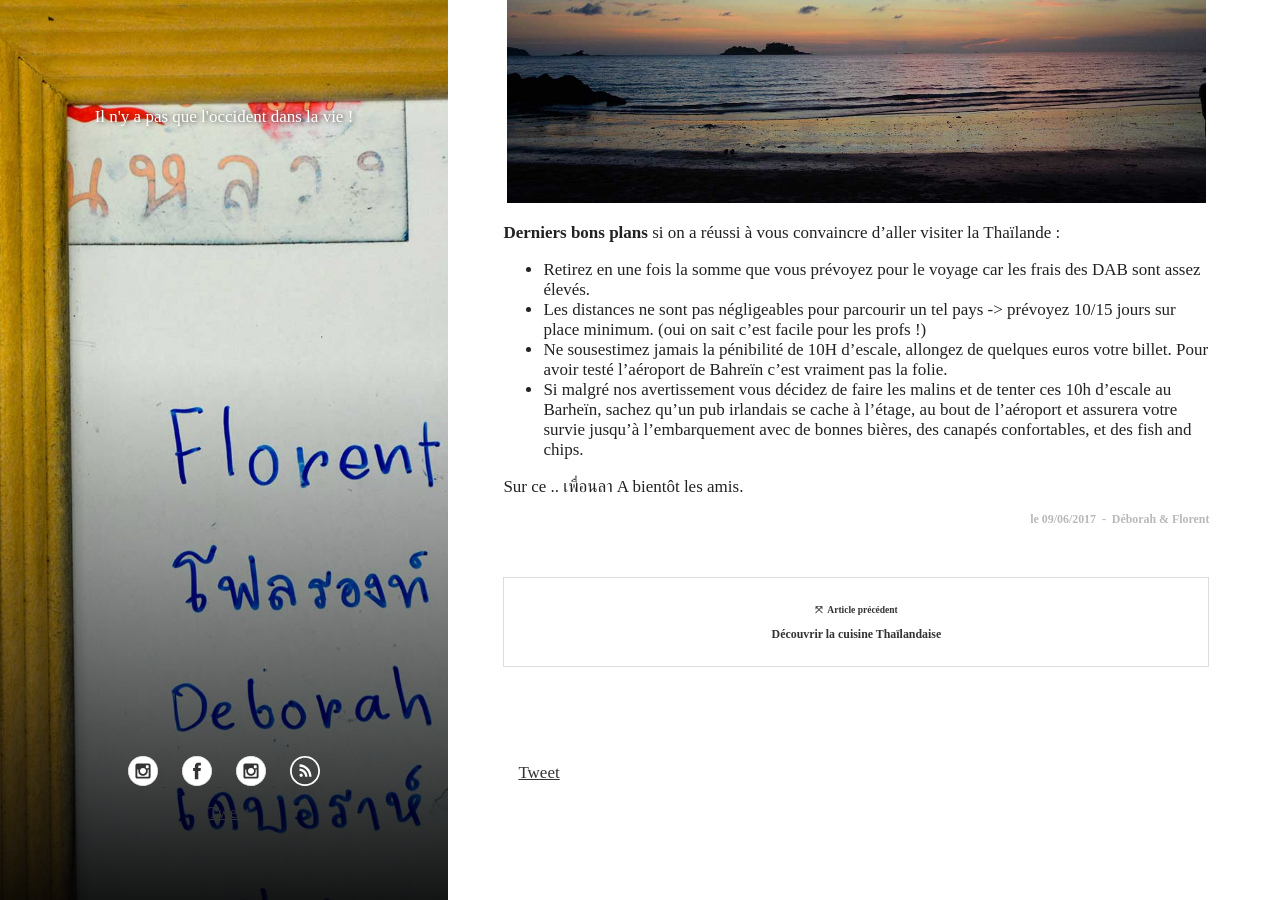
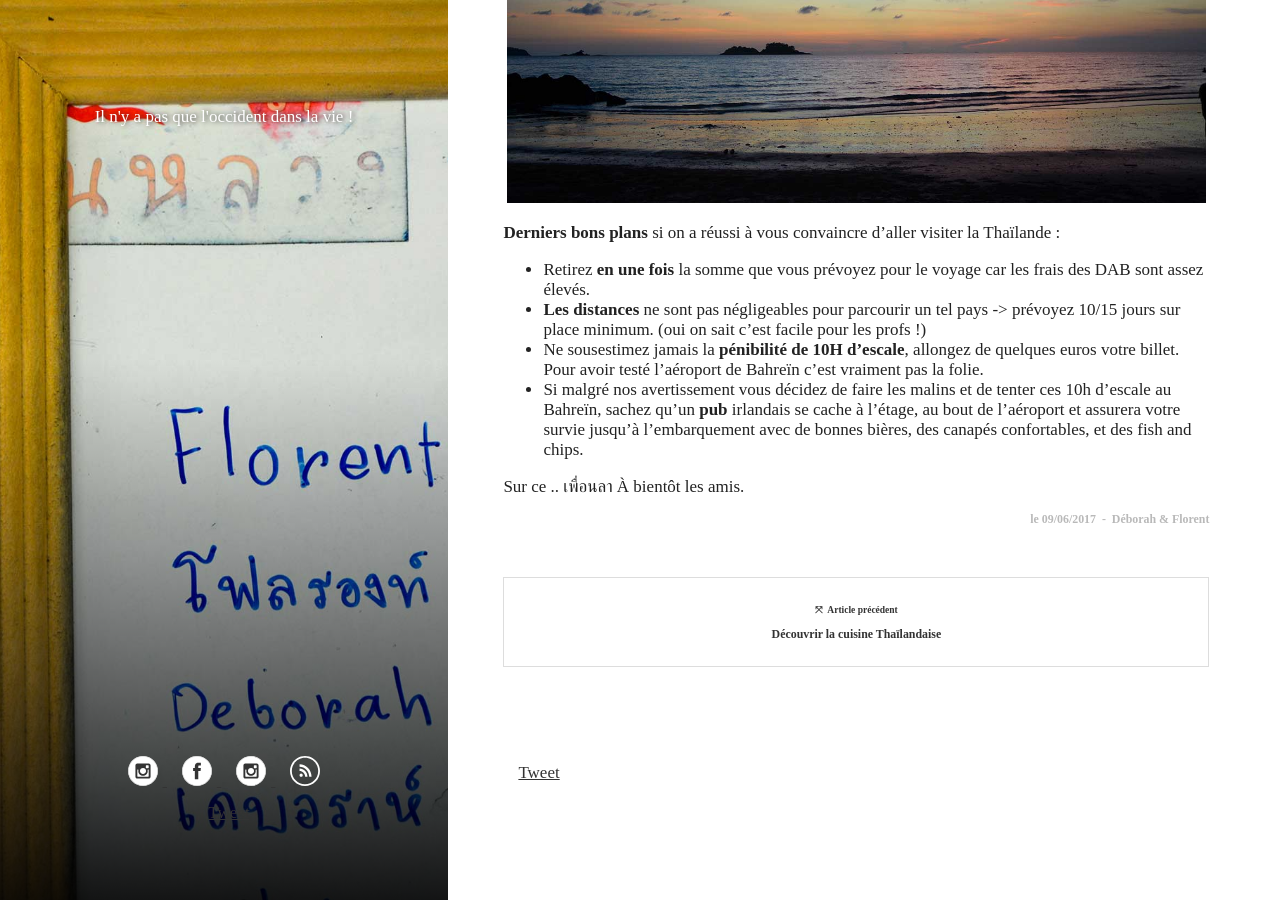
Before and after one commit to FlorentD/cairatuverras.github.io, a Jekyll site: the page built from _posts/2017-06-09-thailande-culture.md, in a window 1280 px wide and 900 px high, scrolled down 13635 px. Built offline with Jekyll 4.4.1, drawn with Linux system fonts in a browser that asks for light colours; comment, search, counter and statistics services are not loaded; some of the changed text lies outside the part shown.

Commit message:
Create 2017-06-09-thailande-culture.md

```diff
--- a/_posts/2017-06-09-thailande-culture.md
+++ b/_posts/2017-06-09-thailande-culture.md
@@ -50,7 +50,7 @@
 
 [![railroad]({{ site.images }}/thailande_culture/religion_3.jpg)]({{ site.images }}/thailande_culture/religion_3.jpg)
 
-La place de la religion est ici très forte. Il n'est pas rare de trouver une pièce dédiée à un dieu dans une maison Thaïlandaise et les temples inondent les villes et villages du pays de leurs belles couleurs et leurs mille statues
+La place de la religion est ici très forte. Il n'est pas rare de trouver une pièce dédiée à un dieu dans une maison Thaïlandaise et les **temples** inondent les villes et villages du pays de leurs belles couleurs et leurs mille statues
 
 [![railroad]({{ site.images }}/thailande_culture/religion_4.jpg)]({{ site.images }}/thailande_culture/religion_4.jpg)
 
@@ -58,7 +58,7 @@
 
 [![railroad]({{ site.images }}/thailande_culture/religion_2.jpg)]({{ site.images }}/thailande_culture/religion_2.jpg)
 
-La figure royale fait partie des fondations du roman national Thäilandais. Il ne faut pas oublier que ce pays est dirigé par un régime militaire depuis fin 2016. Le nouveau roi (Rama X) n'a pas l'air d'avoir encore les faveurs du peuple mais le critiquer ouvertement est considiré comme un acte de trahison ! La liberté de parole a pris un sens.
+La figure royale fait partie des fondations du roman national Thäilandais. Il ne faut pas oublier que ce pays est dirigé par un régime militaire depuis fin 2016. Le nouveau roi (Rama X) n'a pas l'air d'avoir encore les faveurs du peuple mais le critiquer ouvertement est considiré comme un acte de trahison ! **La liberté de parole a pris un sens.**
 
 [![railroad]({{ site.images }}/thailande_culture/politique_1.jpg)]({{ site.images }}/thailande_culture/politique_1.jpg)
 
@@ -99,9 +99,9 @@
 
 **Derniers bons plans** si on a réussi à vous convaincre d'aller visiter la Thaïlande :
 
-- Retirez en une fois la somme que vous prévoyez pour le voyage car les frais des DAB sont assez élevés.
-- Les distances ne sont pas négligeables pour parcourir un tel pays -> prévoyez 10/15 jours sur place minimum. (oui on sait c'est facile pour les profs !)
-- Ne sousestimez jamais la pénibilité de 10H d'escale, allongez de quelques euros votre billet. Pour avoir testé l'aéroport de Bahreïn c'est vraiment pas la folie.
-- Si malgré nos avertissement vous décidez de faire les malins et de tenter ces 10h d'escale au Barheïn, sachez qu'un pub irlandais se cache à l'étage, au bout de l'aéroport et assurera votre survie jusqu'à l'embarquement avec de bonnes bières, des canapés confortables, et des fish and chips.
+- Retirez **en une fois** la somme que vous prévoyez pour le voyage car les frais des DAB sont assez élevés.
+- **Les distances** ne sont pas négligeables pour parcourir un tel pays -> prévoyez 10/15 jours sur place minimum. (oui on sait c'est facile pour les profs !)
+- Ne sousestimez jamais la **pénibilité de 10H d'escale**, allongez de quelques euros votre billet. Pour avoir testé l'aéroport de Bahreïn c'est vraiment pas la folie.
+- Si malgré nos avertissement vous décidez de faire les malins et de tenter ces 10h d'escale au Bahreïn, sachez qu'un **pub** irlandais se cache à l'étage, au bout de l'aéroport et assurera votre survie jusqu'à l'embarquement avec de bonnes bières, des canapés confortables, et des fish and chips.
 
-Sur ce .. เพื่อนลา   A bientôt les amis.
+Sur ce .. เพื่อนลา   À bientôt les amis.
```
